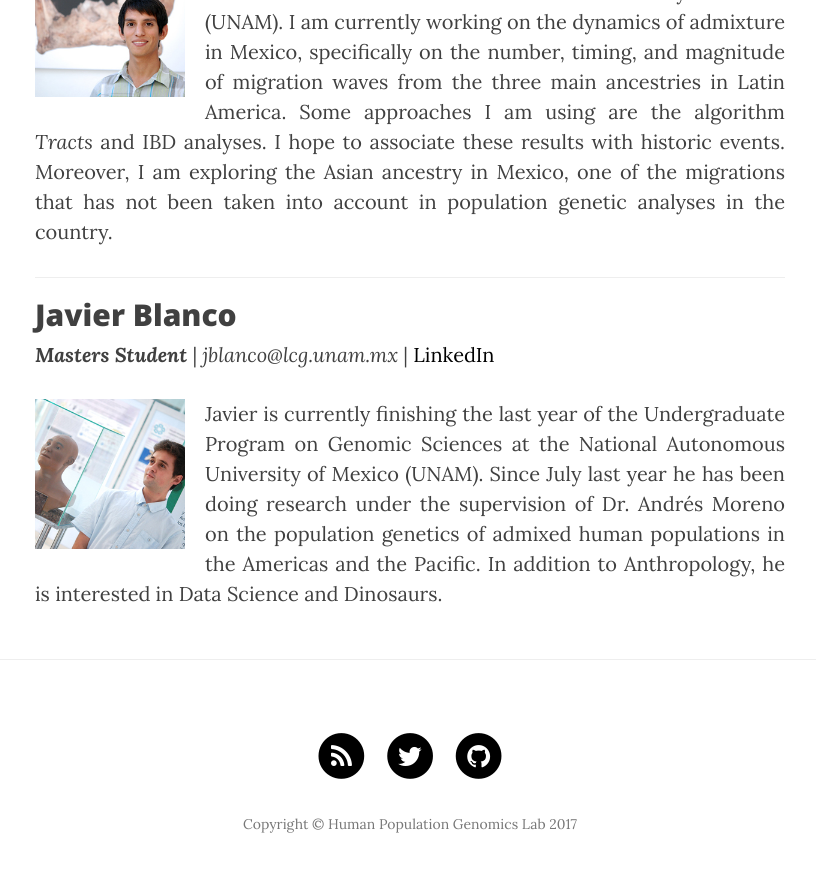
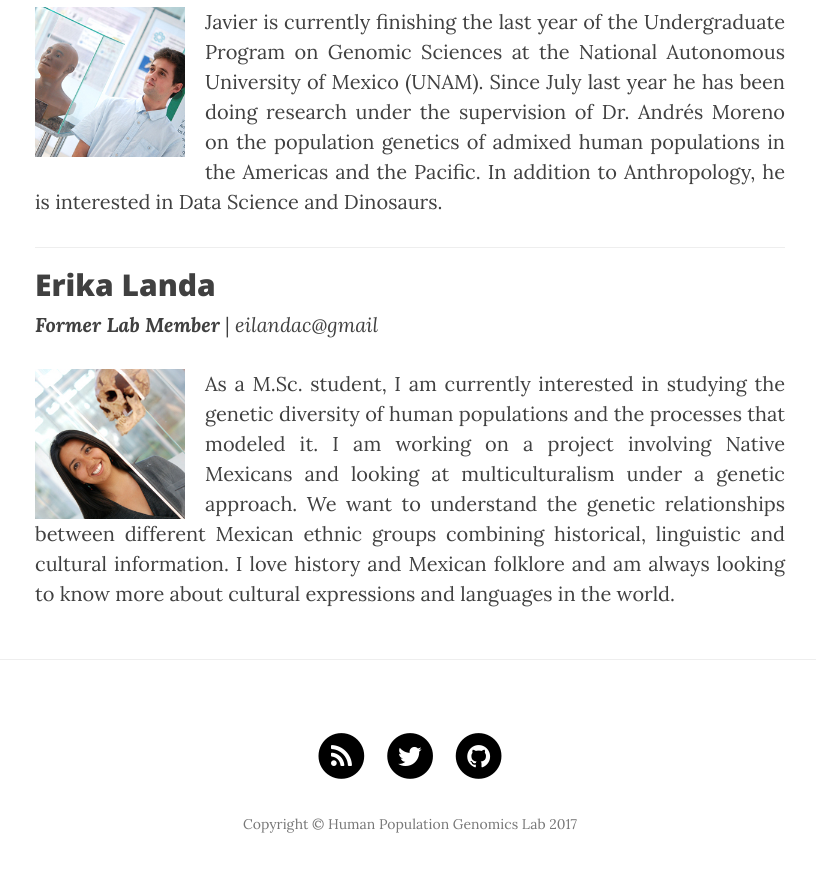
Before and after one commit to milkshakeplustip/milkshakeplustip.github.io, a Jekyll site: the page built from b_people.html, in a window 1280 px wide and 900 px high, scrolled down 3307 px. Shown: the top 872 px of the window, without its empty margins (230-1046 px from the left). Built offline with Jekyll 4.4.1, drawn with Linux system fonts in a browser that asks for light colours; nearby versions of some CDN libraries; some of the changed text lies outside the part shown.

Commit message:
erika last

```diff
--- a/b_people.html
+++ b/b_people.html
@@ -25,10 +25,6 @@ header-img: "img/morenolab_1000_recorte_2.jpg"
 <p style="text-align:justify"> <img src="/img/patricio.jpg" alt="Pat" height="150" width="150" style="float:left; margin:0 20px 5px 0"> I am a PhD candidate in Biological Sciences with mention in Ecology and Evolutionary Biology from the University of Chile. I am interested in human population genetics and evolutionary biology, and my research area focuses on the search of evidence of biological adaptations in maritime hunter-gatherer populations from Patagonia.
 <br>
 <hr>
-<h2>Erika Landa</h2><b><i>Masters Student</i></b> | <i>eilandac@gmail</i><p></p>
-<p style="text-align:justify"> <img src="/img/Erika250.jpg" alt="Erika" height="150" width="150" style="float:left; margin:0 20px 0 0"> As a M.Sc. student, I am currently interested in studying the genetic diversity of human populations and the processes that modeled it. I am working on a project involving Native Mexicans and looking at multiculturalism under a genetic approach. We want to understand the genetic relationships between different Mexican ethnic groups combining historical, linguistic and cultural information. I love history and Mexican folklore and am always looking to know more about cultural expressions and languages in the world.
-<br>
-<hr>
 <h2>Pável Salazar</h2><b><i>Masters Student</i></b> | <i>epsalazarf@gmail.com</i> | <a href=https://mx.linkedin.com/in/epsalazarf>LinkedIn</a><p></p>
 <p style="text-align:justify"> <img src="/img/Pavel250.jpg" alt="Pavel" height="150" width="150" style="float:left; margin:0 20px 5px 0"> My current master's degree project focuses on tracing the place of the genetic origin of enigmatic ancient human remains through the use of ancient DNA data and population genomics bioinformatic methods; and assessing possible ancient genetic relationships between distant cultural groups, especially from human populations currently underrepresented in databases.
 <br>
@@ -39,3 +35,7 @@ header-img: "img/morenolab_1000_recorte_2.jpg"
 <hr>
 <h2>Javier Blanco</h2><b><i>Masters Student</i></b> | <i>jblanco@lcg.unam.mx</i> | <a href=https://mx.linkedin.com/in/javier-blanco-26112097>LinkedIn</a><p></p>
 <p style="text-align:justify"> <img src="/img/Javier250.jpg" alt="Javier" height="150" width="150" style="float:left; margin:0 20px 5px 0"> Javier is currently finishing the last year of the Undergraduate Program on Genomic Sciences at the National Autonomous University of Mexico (UNAM). Since July last year he has been doing research under the supervision of Dr. Andrés Moreno on the population genetics of admixed human populations in the Americas and the Pacific. In addition to Anthropology, he is interested in Data Science and Dinosaurs.
+<br>
+<hr>
+<h2>Erika Landa</h2><b><i>Former Lab Member</i></b> | <i>eilandac@gmail</i><p></p>
+<p style="text-align:justify"> <img src="/img/Erika250.jpg" alt="Erika" height="150" width="150" style="float:left; margin:0 20px 0 0"> As a M.Sc. student, I am currently interested in studying the genetic diversity of human populations and the processes that modeled it. I am working on a project involving Native Mexicans and looking at multiculturalism under a genetic approach. We want to understand the genetic relationships between different Mexican ethnic groups combining historical, linguistic and cultural information. I love history and Mexican folklore and am always looking to know more about cultural expressions and languages in the world.
```
